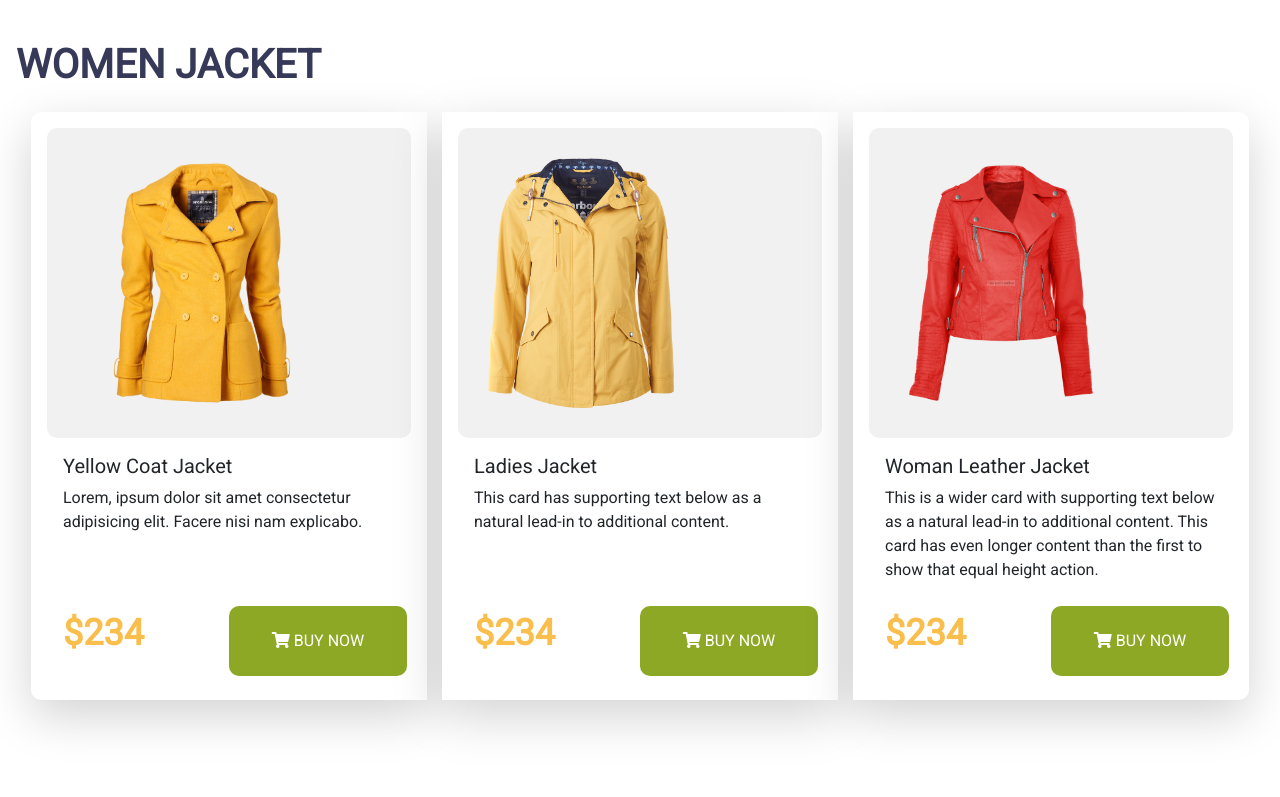
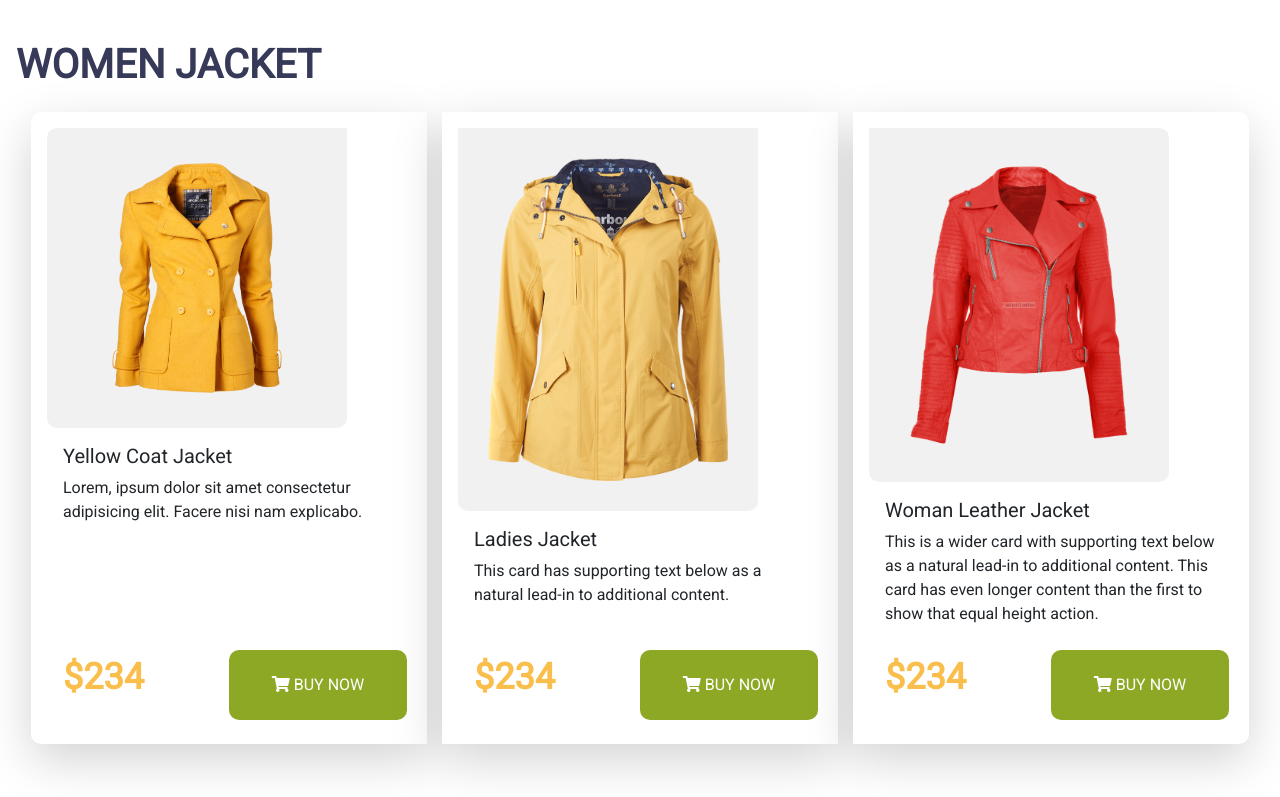
Before and after one commit to md-helal-morshed/Penguin-fashion, a plain HTML site: page index.html in a window 1280 px wide. Shown: the part 960-1757 px from the top of the page. Drawn offline with nearby package versions, Linux system fonts and the light colour scheme.

Commit message:
card images css changed

```diff
--- a/style.css
+++ b/style.css
@@ -65,15 +65,16 @@ section{
     background-color: white;
     border-radius: 10px;
 }
-.card_image{
+.card-img-top{
     padding: 30px;
     background-color: #F1F1F1;
     border-radius: 10px;
+    height: auto;
+    width: 300px;
+    margin: auto;
+
 }
-.card_image img{
-    height: 250px;
-    width: auto;
-}
+
 .card-footer{
     border: none;
     background-color: white;
```
